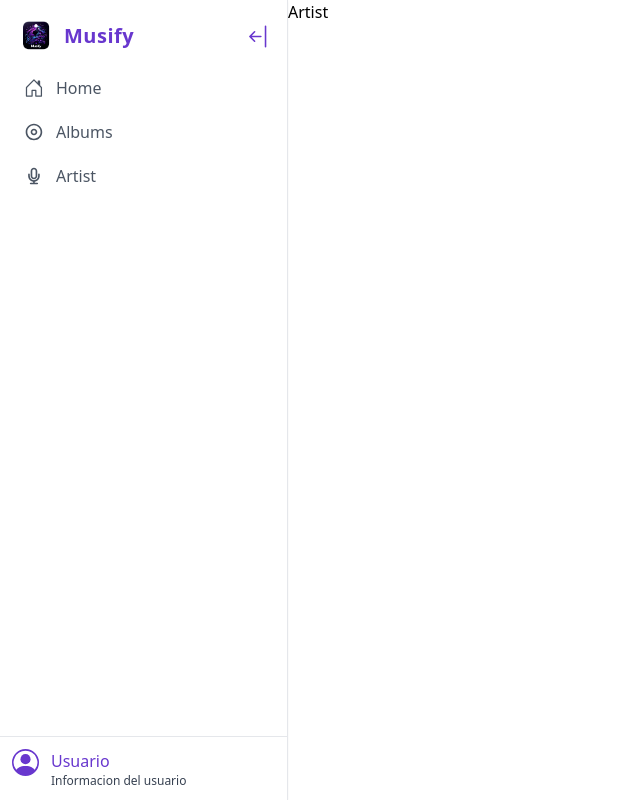
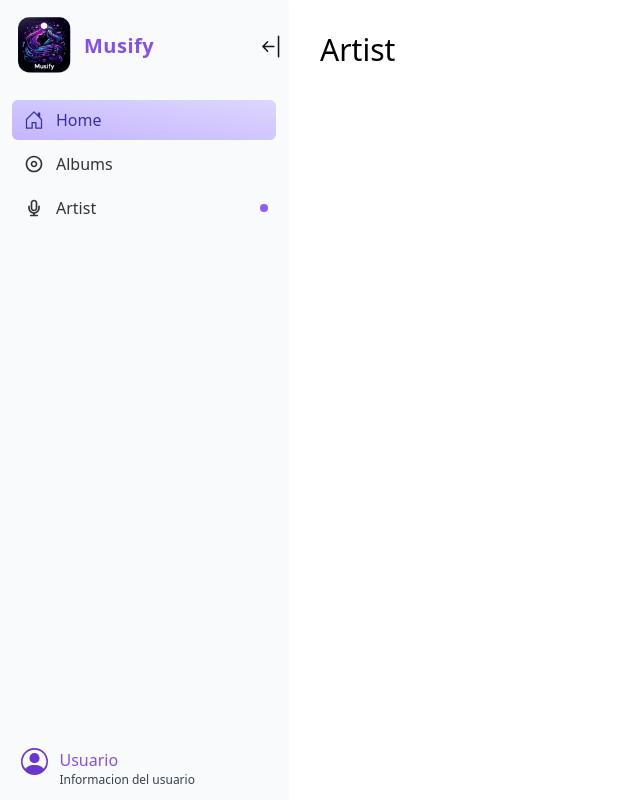
Before and after one commit to puj-course/fis_2024_g2, a React (Vite) app in the folder src/frontend/: page /artist in a window 1280 px wide. Shown: the whole page, without its empty margins (0-640 px from the left). Built offline with nearby package versions, Linux system fonts and the light colour scheme.

Commit message:
Se arreglo el tamaño del logo, y se agrego modo oscuro basado en el sistema

```diff
--- a/src/frontend/src/App.jsx
+++ b/src/frontend/src/App.jsx
@@ -17,12 +17,12 @@ function App() {
     <div className="main-page-container">
 
       <SideBar expanded={expanded} setExpanded={setExpanded}>
-        <SideBarItem text="Home" path="/home" icon={<BsHouseDoor size={20}/>}></SideBarItem>
+        <SideBarItem text="Home" active={true} path="/home" icon={<BsHouseDoor size={20}/>}></SideBarItem>
         <SideBarItem text="Albums" path="/albums" icon={<RiAlbumLine size={20}/>}></SideBarItem>
-        <SideBarItem text="Artist" path="/artist" icon={<TiMicrophoneOutline size={20}/>}></SideBarItem>
+        <SideBarItem text="Artist" path="/artist" alert={true} icon={<TiMicrophoneOutline size={20}/>}></SideBarItem>
       </SideBar>
 
-      <div className={`transition-all ${expanded ? "ml-72" : "ml-16"}`}>
+      <div className={`transition-all dark:text-white bg-white min-h-screen dark:bg-[#131416] ${expanded ? "ml-72" : "ml-[72px]"}`}>
         <Outlet />
       </div>
     </div>
--- a/src/frontend/src/components/sidebar/SideBar.jsx
+++ b/src/frontend/src/components/sidebar/SideBar.jsx
@@ -18,26 +18,26 @@ const SideBar = ({ children, expanded, setExpanded }) => {
     return (
         <aside
             className={`
-                    h-screen transition-all fixed top-0 left-0 text-[#6837CE]
-                    ${expanded ? "w-72" : "w-16"}
+                    h-screen transition-all fixed top-0 left-0 text-[#8151e9]
+                    ${expanded ? "w-72" : "w-[72px]"}
                 `}
         >
-            <nav className="h-full flex flex-col bg-white border-r shadow-sm">
+            <nav className="h-full flex flex-col bg-[#F9FAFB] dark:bg-[#1D1E22] shadow-sm">
                 {/* Parte superior del SideBar*/}
-                <div className="p-4 pb-2 flex justify-between items-center h-16">
-                    <div className="flex gap-2 items-center">
+                <div className={`p-1 pb-2 flex items-center h-[6rem] ${expanded? "justify-between" : "justify-center"}`}>
+                    <div className="flex gap-1s items-center ">
                         <img
                             src={musifyLogo}
                             alt="React"
                             className={`
                                     overflow-hidden transition-all
-                                    ${expanded ? "w-10 h-10" : "w-0"}
+                                    ${expanded ? "w-[5rem] h-[5rem]" : "w-0"}
                                 `}
                         />
                         <span
                             className={`
                                     text-xl font-bold tracking-wide overflow-hidden transition-all
-                                    ${expanded ? "w-12s" : "hidden"}
+                                    ${expanded ? "w-12s" : "w-0"}
                                 `}
                         >
                             Musify
@@ -45,9 +45,9 @@ const SideBar = ({ children, expanded, setExpanded }) => {
                     </div>
                     <button onClick={() => setExpanded((ex) => !ex)}>
                         {expanded ? (
-                            <BsArrowBarLeft size={25} color="6837CE" />
+                            <BsArrowBarLeft size={25} className="dark:text-white text-[#151719]" />
                         ) : (
-                            <BsArrowBarRight size={25} color="6837CE" />
+                            <BsArrowBarRight size={25} className="dark:text-white text-[#151719]" />
                         )}
                     </button>
                 </div>
@@ -61,7 +61,7 @@ const SideBar = ({ children, expanded, setExpanded }) => {
                 </SideBarContext.Provider>
 
                 {/* Seccion de usuario, la parte de abajo */}
-                <div className="border-t flex p-3 h-16">
+                <div className="flex p-3 h-16 justify-center">
                     <BsPersonCircle size={27} color="6837CE" />
                     <div
                         className={`
@@ -71,8 +71,8 @@ const SideBar = ({ children, expanded, setExpanded }) => {
                         }
                     `}
                     >
-                        <h4>Usuario</h4>
-                        <span className="text-xs text-gray-700">
+                        <h4 className="dark:text-white">Usuario</h4>
+                        <span className="text-xs text-gray-700 dark:text-gray-300">
                             Informacion del usuario
                         </span>
                     </div>
@@ -101,8 +101,8 @@ export const SideBarItem = ({ icon, text, active, alert, path }) => {
             transition-colors
                 ${
                     active
-                        ? "bg-gradient-to-tr from-violet-300 to-violet-200 text-indigo-800"
-                        : "hover:bg-violet-100 text-gray-600"
+                        ? "bg-gradient-to-tr from-violet-300 to-violet-200 text-indigo-800 dark:from-zinc-700 dark:to-zinc-700 dark:text-white "
+                        : "hover:bg-violet-100 dark:hover:bg-zinc-800 text-[#323334] dark:text-[#CDCDCC]"
                 }
             `}
         >
@@ -118,7 +118,7 @@ export const SideBarItem = ({ icon, text, active, alert, path }) => {
 
             {alert && (
                 <div
-                    className={`absolute right-2 w-2 h-2 rounded bg-indigo-400 ${
+                    className={`absolute right-2 w-2 h-2 rounded bg-violet-500 ${
                         expanded ? "" : "top-2"
                     }`}
                 ></div>
--- a/src/frontend/src/pages/albums/Albums.jsx
+++ b/src/frontend/src/pages/albums/Albums.jsx
@@ -1,9 +1,11 @@
 const Albums = () => {
     return (
-        <div>
-            <h1>Albums</h1>
+        <div className="p-8">
+            <h1 className="text-3xl">Albums</h1>
         </div>
     );
 }
 
+
+
 export default Albums;
--- a/src/frontend/src/pages/artist/Artist.jsx
+++ b/src/frontend/src/pages/artist/Artist.jsx
@@ -1,7 +1,7 @@
 const Artist = () => {
     return (
-        <div>
-           <h1>Artist</h1>
+        <div className="p-8">
+           <h1 className="text-3xl">Artist</h1>
         </div>
     );
 }
--- a/src/frontend/src/pages/home/Home.jsx
+++ b/src/frontend/src/pages/home/Home.jsx
@@ -1,7 +1,10 @@
 const HomePage = () => {
     return (
-        <div>
-            <h1>Home</h1>
+        <div className="p-4 min-h-screen">
+            <div className="bg-concert bg-cover bg-center h-[30rem] w-full flex flex-col p-4 pt-8">
+                <h3 className="text-white text-4xl font-bold font-mono">Musify</h3>
+                <span className="text-gray-400">The place where the music comes to live</span>
+            </div>
         </div>
     )
 }
--- a/src/frontend/tailwind.config.js
+++ b/src/frontend/tailwind.config.js
@@ -8,6 +8,18 @@ export default {
     extend: {
       backgroundImage: {
         'login': "url('./src/assets/img.jpg')",
+        'concert': "url('./src/assets/concert.jpg')"
+      },
+      colors: {
+        'brand-purle-50': '#E0AAFF',
+        'brand-purple-100': '#C77DFF',
+        'brand-purple-150': '#9D4EDD',
+        'brand-purple-200': '#7B2CBF',
+        'brand-purple-250': '#5A189A',
+        'brand-purple-300': '#3C096C',
+        'brand-purple-350': '#240046',
+        'brand-purple-450': '#10002B',
+        // Añade más colores personalizados aquí
       },
     },
   },
```
Also changed, not shown: src/frontend/src/assets/concert.jpg (added).
